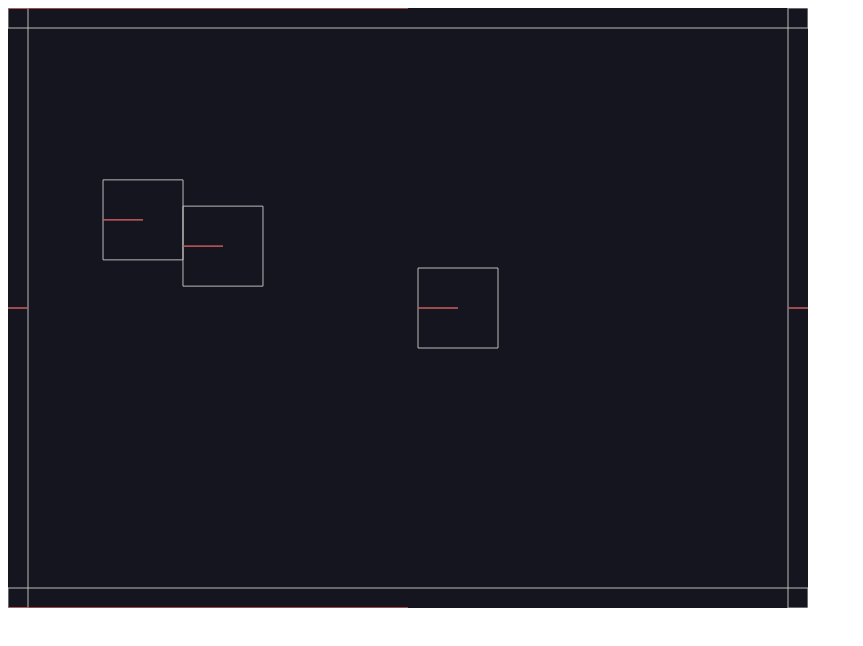
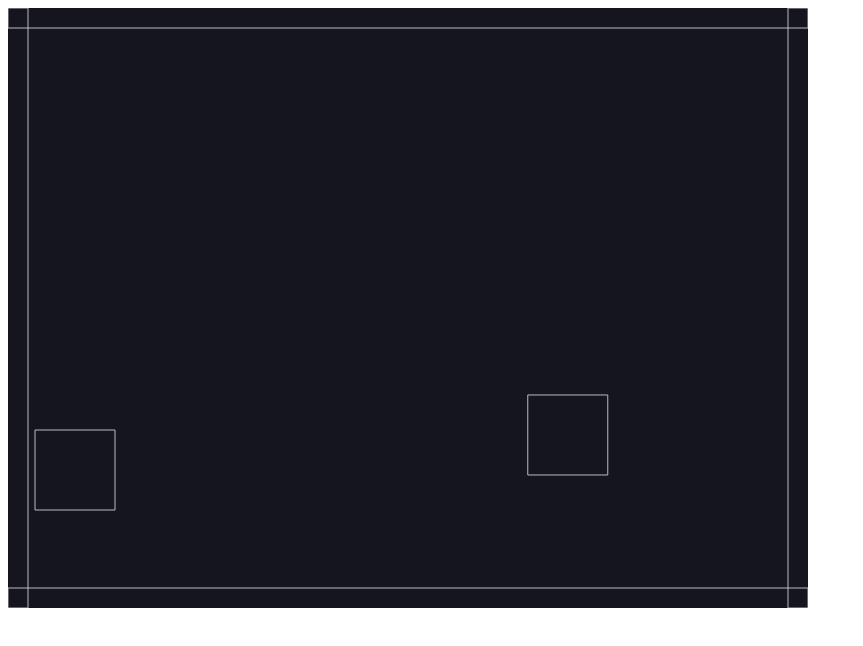
Before and after one commit to yamaton/knollbot, a website: page view.html in a window 1280 px wide. Shown: the whole page, without its empty margins (0-863 px from the left). Drawn offline with nearby package versions, Linux system fonts and the light colour scheme.

Commit message:
Cleanup before migrating to ts

```diff
--- a/knollbot.js
+++ b/src/knollbot.js
@@ -15,8 +15,10 @@ var Engine = Matter.Engine,
 // create an engine
 var engine = Engine.create();
 var world = engine.world;
+// disable gravity
 world.gravity.y = 0.0;
 var runner = Runner.create();
+
 
 const ScreenWidth = 800;
 const ScreenHeight = 600;
@@ -32,27 +34,27 @@ var render = Render.create({
     options: {
         width: ScreenWidth,
         height: ScreenHeight,
-        showAngleIndicator: true,
+        // showAngleIndicator: true,
         showVelocity: true,
     },
 });
 
-// create two boxes and a ground
+// create two boxes
 const bodyOptions = {
     inertia: Infinity,
     frictionAir: 0.01,
     friction: 0.1,
 }
-var boxA = Bodies.rectangle(100, 200, 80, 80, bodyOptions);
-var boxB = Bodies.rectangle(250, 250, 80, 80, bodyOptions);
-var boxC = Bodies.rectangle(450, 300, 80, 80, bodyOptions);
-// Body.applyForce(boxB, boxB.position, { x: 0.4, y: -0.1 });
+const NumBoxes = 5;
+var boxes = Array(NumBoxes);
+for (let i = 0; i < NumBoxes; i++) {
+    const h = Math.floor(Math.random() * ScreenHeight + 1);
+    const w = Math.floor(Math.random() * ScreenWidth + 1);
+    boxes[i] = Bodies.rectangle(h, w, 80, 80, bodyOptions);
+}
 
 
-// Body.applyForce(boxB, boxB.position, {x: force.x, y: force.y});
-
-
-// walls
+// surrounding wall
 const wallOptions = {
     isStatic: true,
     friction: 0.3,
@@ -62,6 +64,7 @@ var wallBottom = Bodies.rectangle(ScreenWidthHalf, ScreenHeight, ScreenWidth, Wa
 var wallRight = Bodies.rectangle(ScreenWidth, ScreenHeightHalf, WallThickness * 0.2, ScreenHeight, { isStatic: true });
 var wallLeft = Bodies.rectangle(0, ScreenHeightHalf, - WallThickness * 0.2, ScreenHeight, { isStatic: true });
 
+
 // mouse and constraint
 var mouse = Mouse.create(render.canvas);
 var mouseConstraint = MouseConstraint.create(engine, {
@@ -70,18 +73,21 @@ var mouseConstraint = MouseConstraint.create(engine, {
         stiffness: 0.2,
         render: {
             visible: false
-        }
-    }
+        },
+    },
 });
 
 
 // add all of the bodies to the world
-World.add(world, [boxA, boxB, boxC, wallTop, wallBottom, wallRight, wallLeft, mouseConstraint]);
+var elements = boxes.concat([wallTop, wallBottom, wallRight, wallLeft, mouseConstraint]);
+World.add(world, elements);
 
 
 var counter = 0;
 Events.on(engine, 'beforeUpdate', function (event) {
     counter += 1;
+    let boxA = boxes[0];
+    let boxB = boxes[1];
     const dist = Vector.magnitude(Vector.sub(boxA.position, boxB.position));
     const mag = 1 / dist / dist;
     var fBtoA = Vector.mult(Vector.normalise(Vector.sub(boxA.position, boxB.position)), mag);
@@ -94,5 +100,4 @@ Events.on(engine, 'beforeUpdate', function (event) {
 // Engine.run(engine);
 Runner.run(runner, engine);
 
-render.mouse = mouse;
 Render.run(render);
--- a/view.html
+++ b/view.html
@@ -8,7 +8,7 @@
 </head>
 
 <body>
-  <script src="knollbot.js"></script>
+  <script src="src/knollbot.js"></script>
 
 </body>
 
```
Also changed, not shown: package.json (added, +32 -0 lines), 2 other files.
